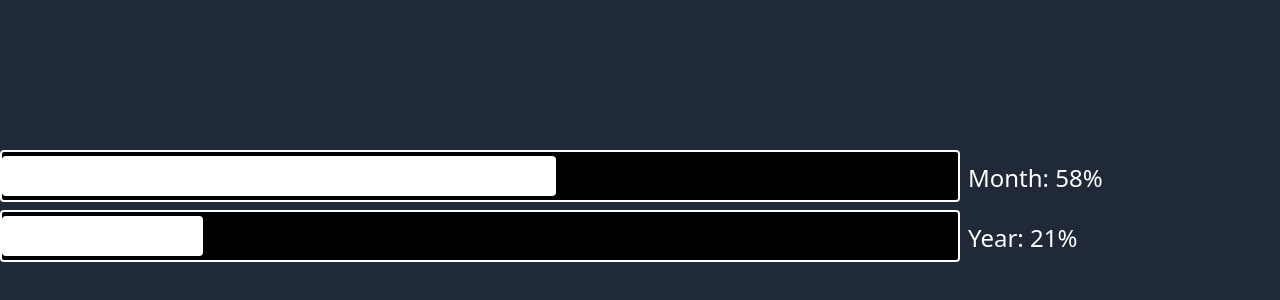
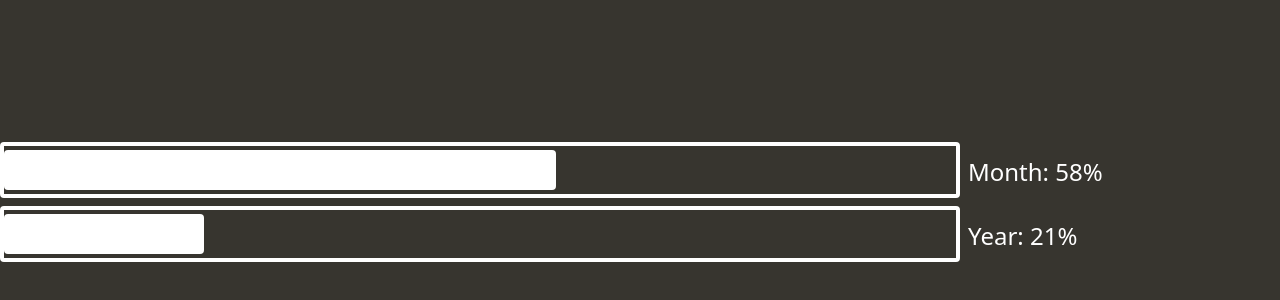
Before and after one commit to pablodmv/some-bar-progress, a plain HTML site: page index.html in a window 1280 px wide. Shown: the part 198-498 px from the top of the page. Drawn offline with nearby package versions, Linux system fonts and the light colour scheme.

Commit message:
Color changes

```diff
--- a/index.html
+++ b/index.html
@@ -12,13 +12,17 @@
 		/>
 	</head>
 	<body>
-		<div class="bg-gray-800 min-h-screen flex flex-col justify-center">
+		<div
+			class="bg-gray-800 min-h-screen flex flex-col justify-center"
+			style="background-color: #37352f"
+		>
 			<div
-				class="w-full w-lg h-full bg-gray-800 text-white text-sm md:text-base lg:text:xl text-center"
+				class="w-full w-lg h-full text-white text-sm md:text-base lg:text:xl text-center"
+				style="background-color: #37352f"
 			>
-				<div class="mt-2 w-full flex items-center">
+				<div class="w-full flex items-center">
 					<div
-						class="bg-black text-center border-2 border-white rounded w-9/12"
+						class="text-center border-4 border-white rounded w-9/12"
 					>
 						<div
 							class="mt-1 mb-1 bg-black md:py-5 py-1 text-center bg-white rounded md:h-3 lg:h-5"
@@ -34,7 +38,7 @@
 				</div>
 				<div class="mt-2 w-full flex items-center">
 					<div
-						class="bg-black text-center border-2 border-white rounded w-9/12"
+						class="text-center border-4 border-white rounded w-9/12"
 					>
 						<div
 							class="mt-1 mb-1 bg-black md:py-5 py-1 text-center bg-white rounded md:h-3 lg:h-5"
```
